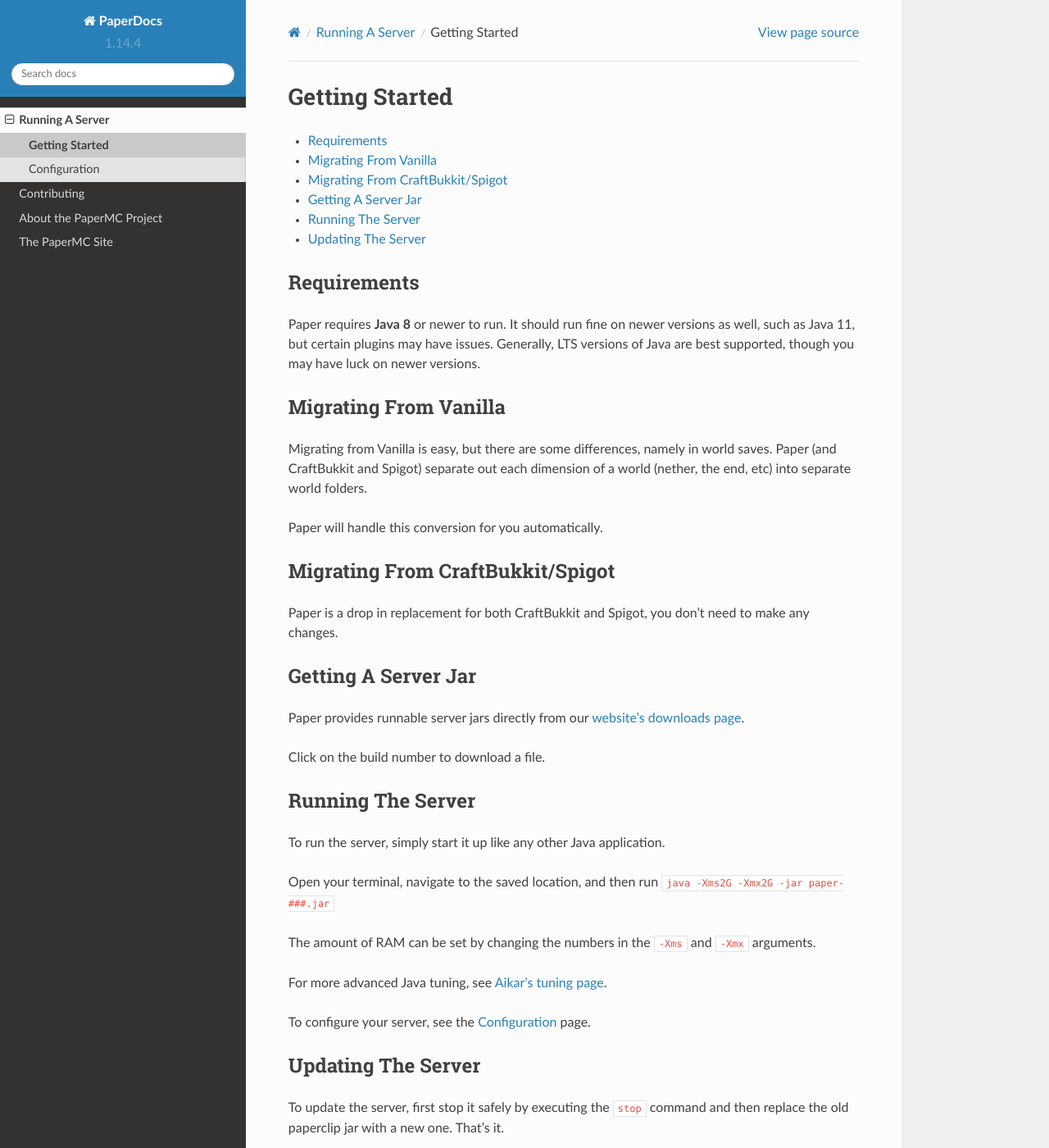
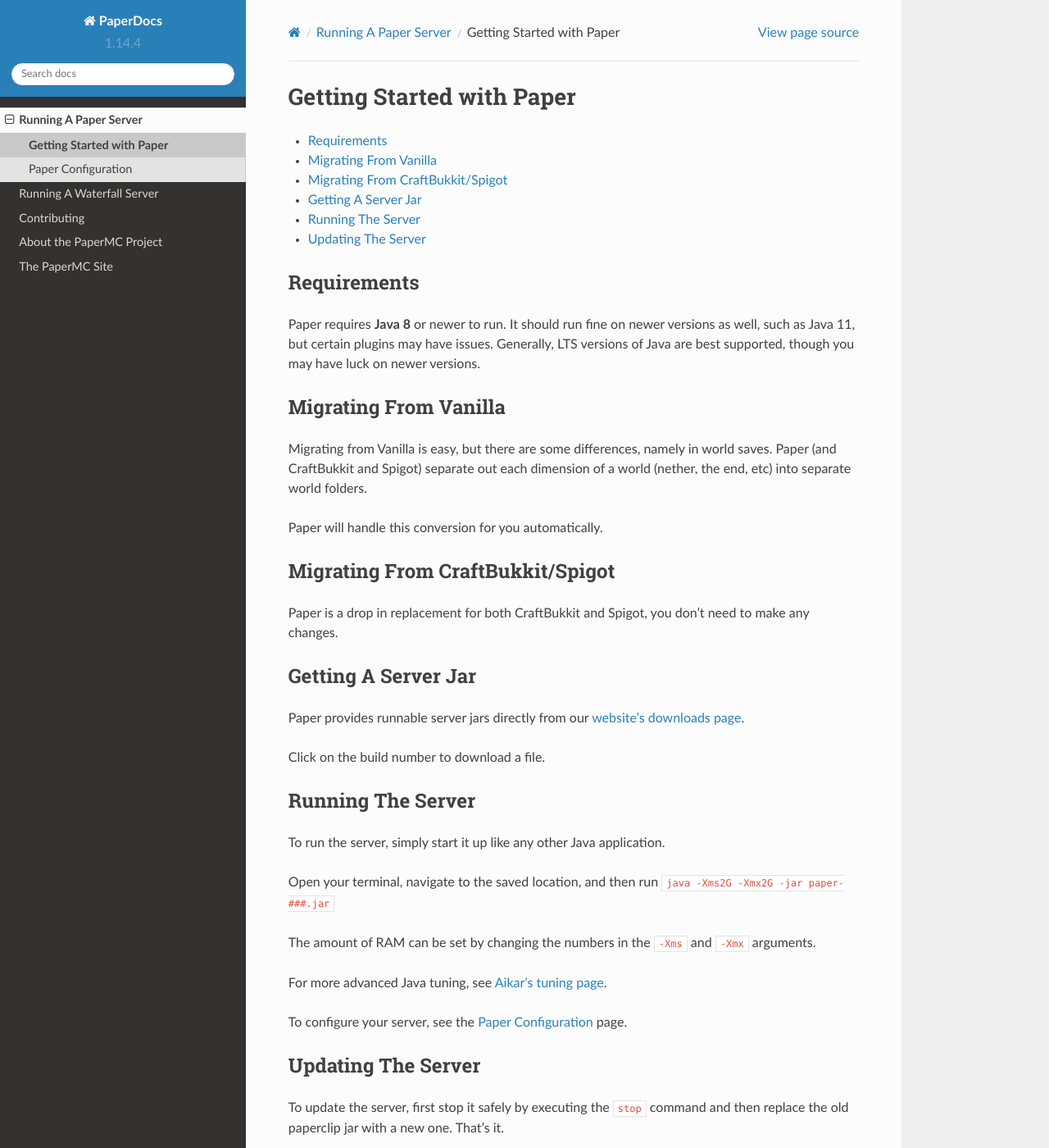
Before and after one commit to PaperMC/PaperDocs, a Sphinx documentation site: the page built from source/paper-server/getting-started.rst, in a window 1280 px wide and 1400 px high. Shown: the whole window at 82% size. Built offline with Sphinx 7.4.7 and the Read the Docs theme 2.0.0, drawn with Linux system fonts in a browser that asks for light colours.

Commit message:
Add Waterfall Docs

```diff
--- a/source/about/faq.rst
+++ b/source/about/faq.rst
@@ -23,7 +23,7 @@
 at least Java version 8. Once that is installed you're all good to go! If you
 don't already have a Java 8 Runtime, `it's easy to download and install <https://adoptopenjdk.net/?variant=openjdk8&jvmVariant=hotspot>`_.
 
-See our docs on starting out: :doc:`/server/getting-started`
+See our docs on starting out: :doc:`/paper-server/getting-started`
 
 Where do I get it?
 ------------------
--- a/source/server/configuration.rst
+++ b/source/paper-server/configuration.rst
@@ -1,6 +1,6 @@
-=============
-Configuration
-=============
+===================
+Paper Configuration
+===================
 
 This page details the various configuration settings exposed by Paper.
 
--- a/source/server/getting-started.rst
+++ b/source/paper-server/getting-started.rst
@@ -1,6 +1,6 @@
-===============
-Getting Started
-===============
+==========================
+Getting Started with Paper
+==========================
 
 .. contents::
    :depth: 1
@@ -48,7 +48,7 @@
 
 For more advanced Java tuning, see `Aikar's tuning page <https://mcflags.emc.gs>`_.
 
-To configure your server, see the :doc:`../server/configuration` page.
+To configure your server, see the :doc:`../paper-server/configuration` page.
 
 Updating The Server
 ~~~~~~~~~~~~~~~~~~~
--- a/source/server/index.rst
+++ b/source/paper-server/index.rst
@@ -1,6 +1,6 @@
-================
-Running A Server
-================
+======================
+Running A Paper Server
+======================
 
 Running a Paper server is easy.
 
```
Also changed, not shown: source/index.rst (+16 -4 lines), source/waterfall-server/configuration.rst (added, +50 -0 lines), source/waterfall-server/getting-started.rst (added, +47 -0 lines), source/waterfall-server/index.rst (added, +17 -0 lines).
